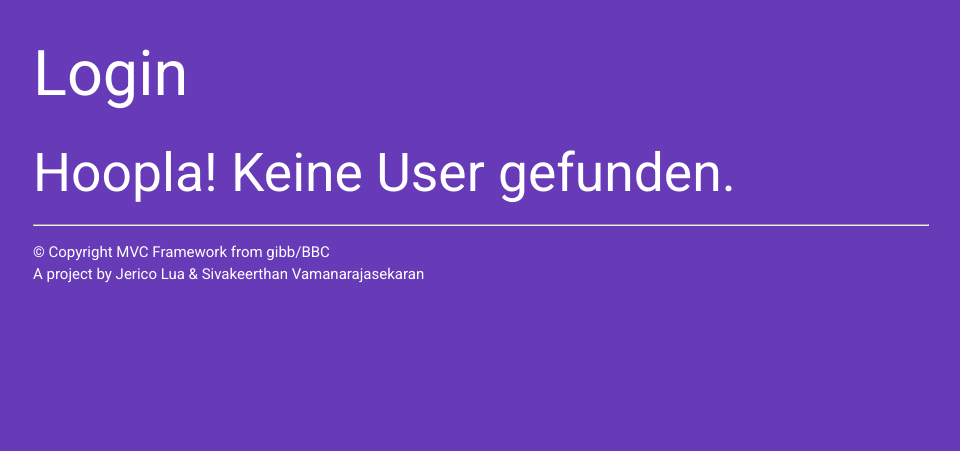
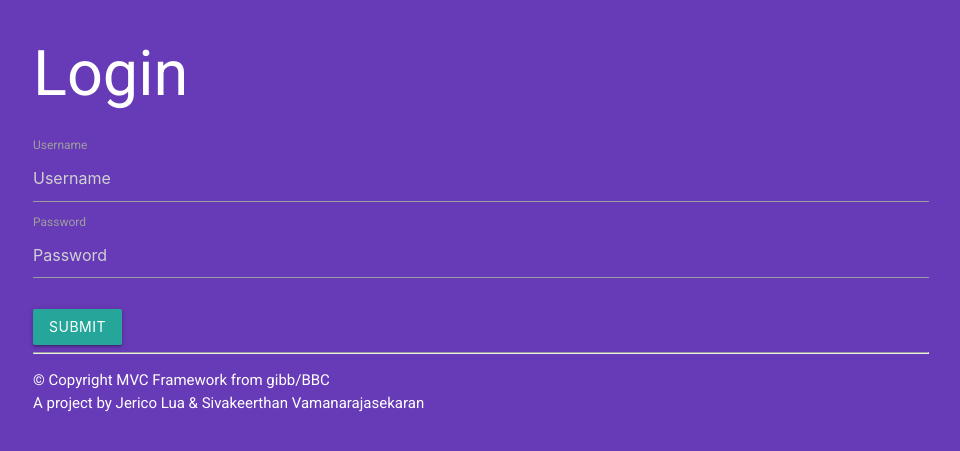
Before and after one commit to jericoluislua/MRT-SJ, a PHP site: page /user in a window 1280 px wide. Shown: the part 78-529 px from the top of the page, without its empty margins (159-1119 px from the left). Run offline with PHP 8.4, Linux system fonts and the light colour scheme; data that the repository does not hold is empty; a stand-in replaces the project's code that opens the database connection; some libraries are stand-ins or nearby versions.

Commit message:
login implementation started

```diff
--- a/controller/UserController.php
+++ b/controller/UserController.php
@@ -15,10 +15,9 @@ class UserController
         $view = new View('user_index');
         $view->title = 'Login';
         $view->heading = 'Login';
-        $view->users = $userRepository->readAll();
+        $username = htmlspecialchars($_POST['email']);
         $view->display();
     }
-
     public function create()
     {
         $view = new View('user_create');
--- a/view/user_index.php
+++ b/view/user_index.php
@@ -1,19 +1,23 @@
-<article class="hreview open special">
-	<?php if (empty($users)): ?>
-		<div class="dhd">
-			<h2 class="item title">Hoopla! Keine User gefunden.</h2>
-		</div>
-	<?php else: ?>
-		<?php foreach ($users as $user): ?>
-			<div class="panel panel-default">
-				<div class="panel-heading"><?= $user->uname;?></div>
-				<div class="panel-body">
-					<p>
-						<a title="Löschen" href="/user/delete?id=<?= $user->id ?>">Löschen</a>
-					</p>
-				</div>
-			</div>
-		<?php endforeach ?>
-	<?php endif ?>
-
-</article>
+<form class="form-horizontal" action="/user/doCreate" method="post">
+    <div class="component" data-html="true">
+        <div class="form-group">
+            <div class="form-group">
+                <label class="col-md-2 control-label" for="email">Username</label>
+                <div class="col-md-4">
+                    <input id="email" name="email" type="text" placeholder="Username" class="form-control input-md">
+                </div>
+            </div>
+            <div class="form-group">
+                <label class="col-md-2 control-label" for="password">Password</label>
+                <div class="col-md-4">
+                    <input id="password" name="password" type="password" placeholder="Password" class="form-control input-md">
+                </div>
+            </div>
+            <div class="form-group">
+                <label class="col-md-2 control-label" for="send">&nbsp;</label>
+                <div class="col-md-4">
+                    <input id="send" name="send" type="submit" class="btn btn-primary">
+                </div>
+            </div>
+        </div>
+</form>
```
